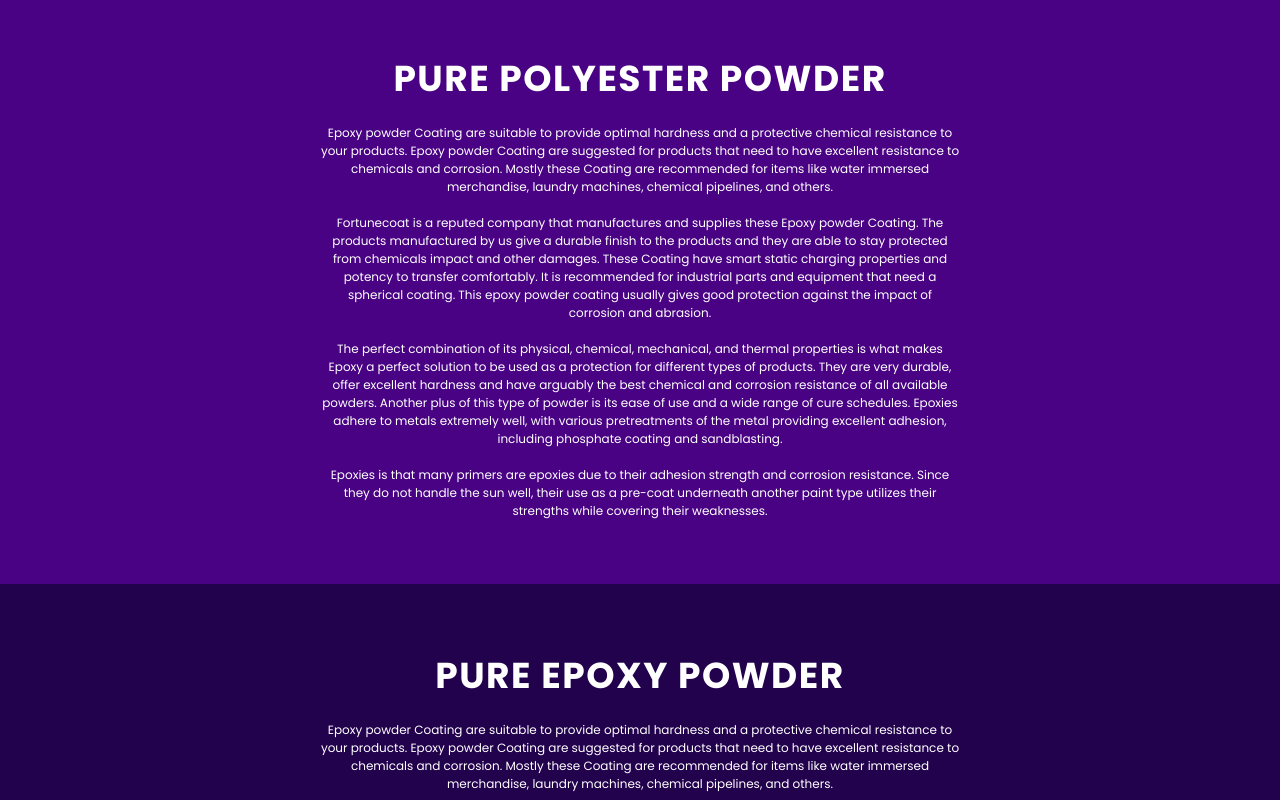
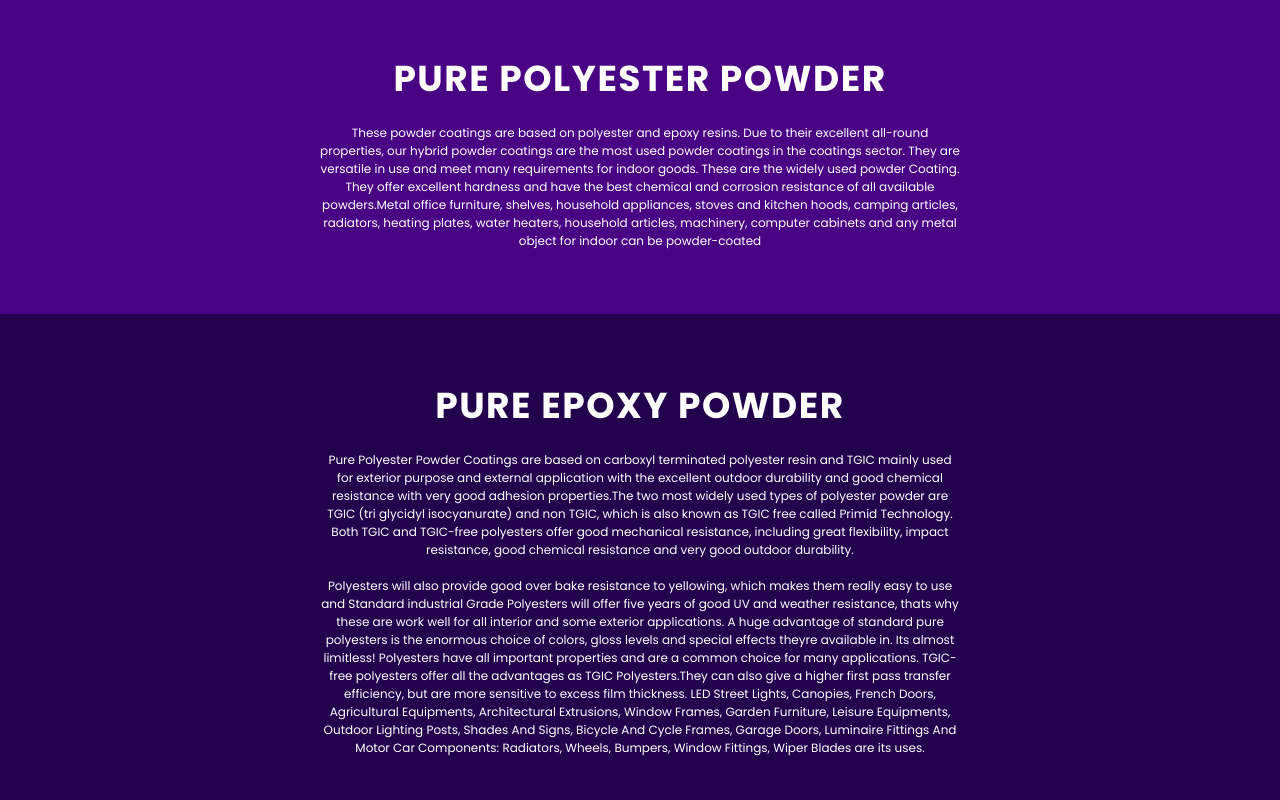
Before and after one commit to jigyasudhingra/manan-industries, a React (Create React App) app: page /products in a window 1280 px wide. Shown: the part 880-1680 px from the top of the page. Built offline with nearby package versions, Linux system fonts and the light colour scheme.

Commit message:
final changes

```diff
--- a/public/index.html
+++ b/public/index.html
@@ -2,7 +2,7 @@
 <html lang="en">
   <head>
     <meta charset="utf-8" />
-    <link rel="icon" href="%PUBLIC_URL%/favicon.ico" />
+    <link rel="icon" href="logoo.jpg" width='100%'/>
     <meta name="viewport" content="width=device-width, initial-scale=1" />
     <meta name="theme-color" content="#000000" />
     <meta
--- a/src/Screens/Products/Categories.tsx
+++ b/src/Screens/Products/Categories.tsx
@@ -171,39 +171,16 @@ const Categories = () => {
         </div>
         <br />
         <div>
-          Epoxy powder Coating are suitable to provide optimal hardness and a
-          protective chemical resistance to your products. Epoxy powder Coating
-          are suggested for products that need to have excellent resistance to
-          chemicals and corrosion. Mostly these Coating are recommended for
-          items like water immersed merchandise, laundry machines, chemical
-          pipelines, and others.
-          <br />
-          <br />
-          Fortunecoat is a reputed company that manufactures and supplies these
-          Epoxy powder Coating. The products manufactured by us give a durable
-          finish to the products and they are able to stay protected from
-          chemicals impact and other damages. These Coating have smart static
-          charging properties and potency to transfer comfortably. It is
-          recommended for industrial parts and equipment that need a spherical
-          coating. This epoxy powder coating usually gives good protection
-          against the impact of corrosion and abrasion.
-          <br />
-          <br />
-          The perfect combination of its physical, chemical, mechanical, and
-          thermal properties is what makes Epoxy a perfect solution to be used
-          as a protection for different types of products. They are very
-          durable, offer excellent hardness and have arguably the best chemical
-          and corrosion resistance of all available powders. Another plus of
-          this type of powder is its ease of use and a wide range of cure
-          schedules. Epoxies adhere to metals extremely well, with various
-          pretreatments of the metal providing excellent adhesion, including
-          phosphate coating and sandblasting.
-          <br />
-          <br />
-          Epoxies is that many primers are epoxies due to their adhesion
-          strength and corrosion resistance. Since they do not handle the sun
-          well, their use as a pre-coat underneath another paint type utilizes
-          their strengths while covering their weaknesses.
+          These powder coatings are based on polyester and epoxy resins. Due to
+          their excellent all-round properties, our hybrid powder coatings are
+          the most used powder coatings in the coatings sector. They are
+          versatile in use and meet many requirements for indoor goods. These
+          are the widely used powder Coating. They offer excellent hardness and
+          have the best chemical and corrosion resistance of all available
+          powders.Metal office furniture, shelves, household appliances, stoves
+          and kitchen hoods, camping articles, radiators, heating plates, water
+          heaters, household articles, machinery, computer cabinets and any
+          metal object for indoor can be powder-coated
         </div>
       </Box>
       <Box
@@ -228,39 +205,32 @@ const Categories = () => {
         </div>
         <br />
         <div>
-          Epoxy powder Coating are suitable to provide optimal hardness and a
-          protective chemical resistance to your products. Epoxy powder Coating
-          are suggested for products that need to have excellent resistance to
-          chemicals and corrosion. Mostly these Coating are recommended for
-          items like water immersed merchandise, laundry machines, chemical
-          pipelines, and others.
-          <br />
-          <br />
-          Fortunecoat is a reputed company that manufactures and supplies these
-          Epoxy powder Coating. The products manufactured by us give a durable
-          finish to the products and they are able to stay protected from
-          chemicals impact and other damages. These Coating have smart static
-          charging properties and potency to transfer comfortably. It is
-          recommended for industrial parts and equipment that need a spherical
-          coating. This epoxy powder coating usually gives good protection
-          against the impact of corrosion and abrasion.
-          <br />
-          <br />
-          The perfect combination of its physical, chemical, mechanical, and
-          thermal properties is what makes Epoxy a perfect solution to be used
-          as a protection for different types of products. They are very
-          durable, offer excellent hardness and have arguably the best chemical
-          and corrosion resistance of all available powders. Another plus of
-          this type of powder is its ease of use and a wide range of cure
-          schedules. Epoxies adhere to metals extremely well, with various
-          pretreatments of the metal providing excellent adhesion, including
-          phosphate coating and sandblasting.
-          <br />
-          <br />
-          Epoxies is that many primers are epoxies due to their adhesion
-          strength and corrosion resistance. Since they do not handle the sun
-          well, their use as a pre-coat underneath another paint type utilizes
-          their strengths while covering their weaknesses.
+          Pure Polyester Powder Coatings are based on carboxyl terminated
+          polyester resin and TGIC mainly used for exterior purpose and external
+          application with the excellent outdoor durability and good chemical
+          resistance with very good adhesion properties.The two most widely used
+          types of polyester powder are TGIC (tri glycidyl isocyanurate) and non
+          TGIC, which is also known as TGIC free called Primid Technology. Both
+          TGIC and TGIC-free polyesters offer good mechanical resistance,
+          including great flexibility, impact resistance, good chemical
+          resistance and very good outdoor durability.
+          <br /> <br />
+          Polyesters will also provide good over bake resistance to yellowing,
+          which makes them really easy to use and Standard industrial Grade
+          Polyesters will offer five years of good UV and weather resistance,
+          thats why these are work well for all interior and some exterior
+          applications. A huge advantage of standard pure polyesters is the
+          enormous choice of colors, gloss levels and special effects theyre
+          available in. Its almost limitless! Polyesters have all important
+          properties and are a common choice for many applications. TGIC-free
+          polyesters offer all the advantages as TGIC Polyesters.They can also
+          give a higher first pass transfer efficiency, but are more sensitive
+          to excess film thickness. LED Street Lights, Canopies, French Doors,
+          Agricultural Equipments, Architectural Extrusions, Window Frames,
+          Garden Furniture, Leisure Equipments, Outdoor Lighting Posts, Shades
+          And Signs, Bicycle And Cycle Frames, Garage Doors, Luminaire Fittings
+          And Motor Car Components: Radiators, Wheels, Bumpers, Window Fittings,
+          Wiper Blades are its uses.
         </div>
       </Box>
       <Box
```
Also changed, not shown: public/logoo.jpg (added).
